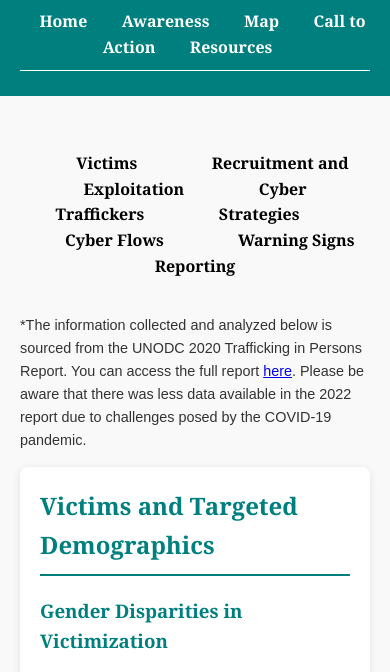
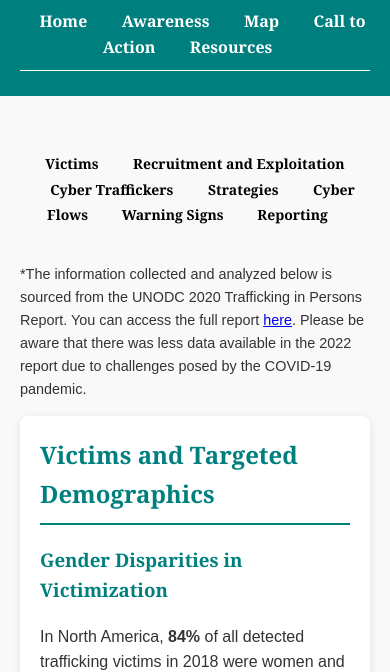
Before and after one commit to mattmem12/Cyber--Trafficking-Awareness, a plain HTML site: page statistics.html in a window 390 px wide. Shown: the part 155-827 px from the top of the page. Drawn offline with Linux system fonts and the light colour scheme.

Commit message:
in nav mobile

```diff
--- a/styles.css
+++ b/styles.css
@@ -246,10 +246,16 @@ button:hover {
     width: 100%; /* Ensure it takes up full width on smaller screens */
     height: auto; /* Maintain aspect ratio */
 
-}
+  }
   .slide-image {
   display: none; /* Hide the image entirely */
-}
+  }
+  #in-nav a {
+    margin: 5px; /* Reduce margin on smaller screens */
+    padding: 6px 10px; /* Adjust padding for smaller screens */
+    font-size: 14px; /* Optionally reduce font size for mobile */
+  }
+
 }
 
 
```
